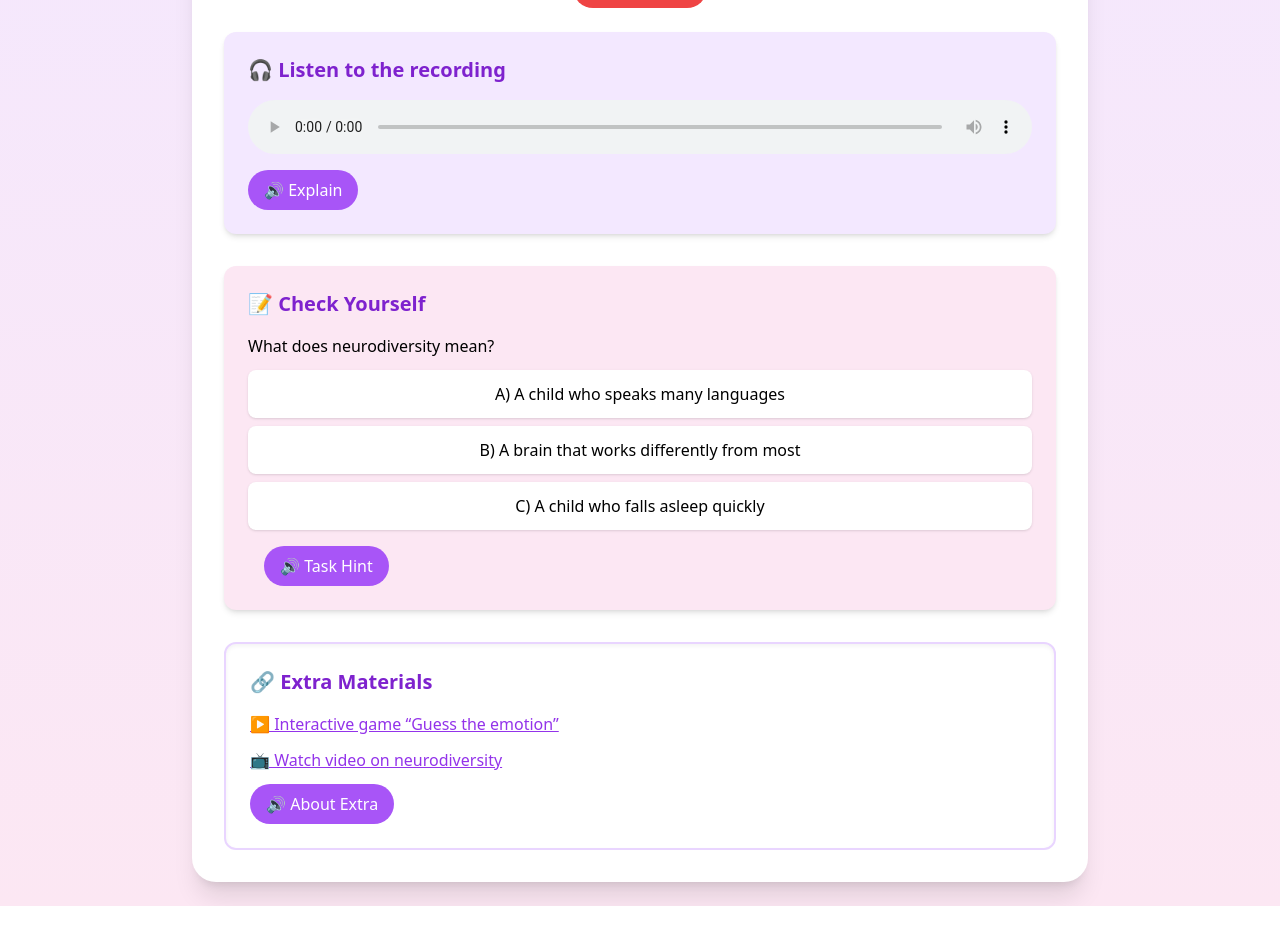
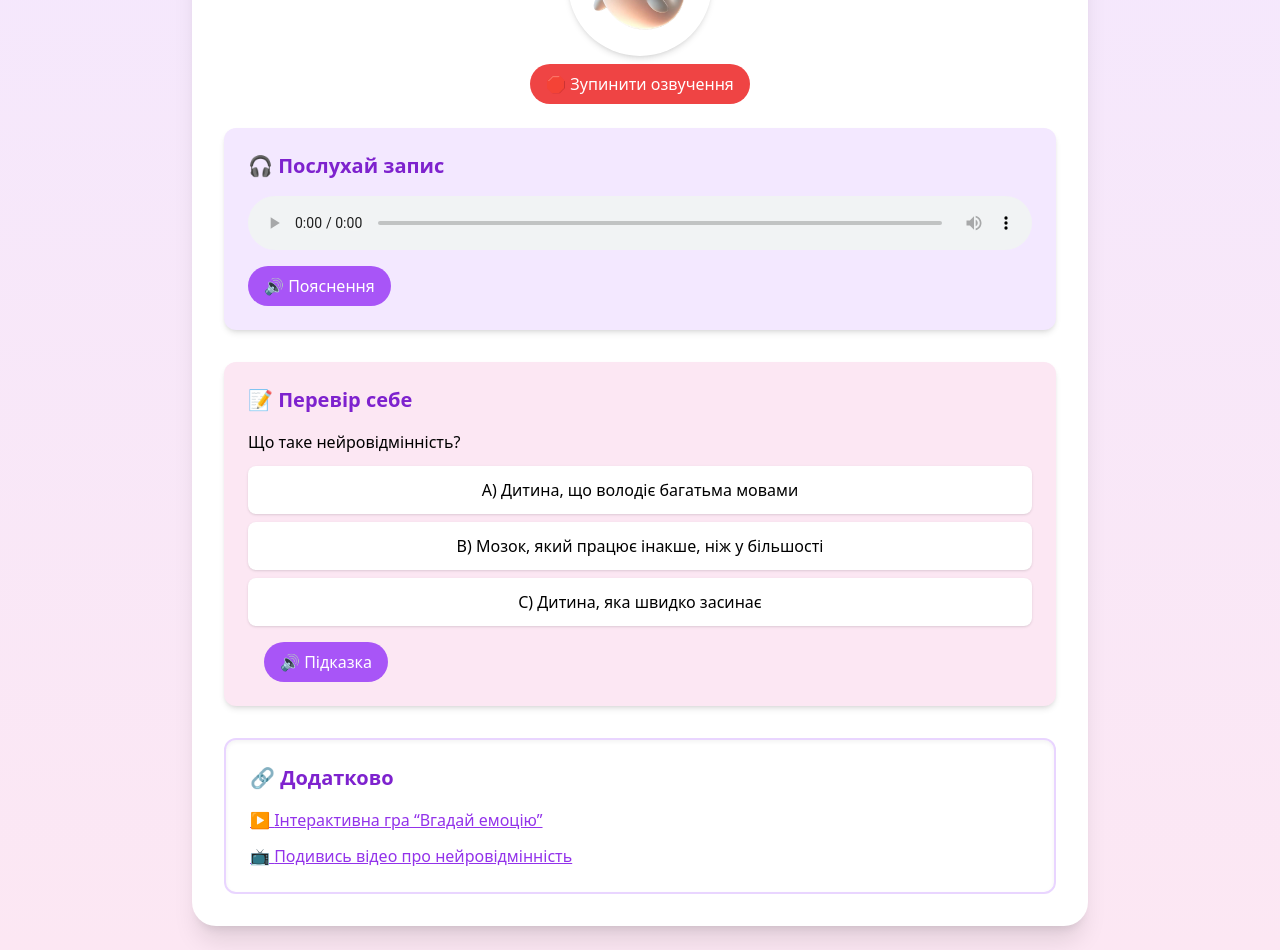
Before and after one commit to Milana-Budzanovska/learning, a React (Vite) app: page /audio in a window 1280 px wide. Shown: the part 300-1250 px from the top of the page. Before the commit the page ends 1206 px from the top, so only its background shows below. Built offline with nearby package versions, Linux system fonts and the light colour scheme; the HTML template or start-up script is replaced by a standard one.

Commit message:
Update AudioLesson.tsx

```diff
--- a/src/AudioLesson.tsx
+++ b/src/AudioLesson.tsx
@@ -4,9 +4,17 @@ const AudioLessonPage: React.FC = () => {
   const [selected, setSelected] = useState<string | null>(null);
   const [submitted, setSubmitted] = useState(false);
   const [feedback, setFeedback] = useState<string>('');
+  const [language, setLanguage] = useState<'uk' | 'en'>('uk');
+
   const correctAnswer = 'B';
 
+  const playAudio = (src: string) => {
+    const audio = new Audio(src);
+    audio.play();
+  };
+
   const speak = (text: string) => {
+    if (language !== 'en') return;
     const utterance = new SpeechSynthesisUtterance(text);
     utterance.lang = 'en-US';
     utterance.pitch = 1.2;
@@ -25,111 +33,155 @@ const AudioLessonPage: React.FC = () => {
   };
 
   useEffect(() => {
-    const intro = "Hello! I'm Flick, your dolphin assistant. Today we'll learn something really interesting.";
-    if (speechSynthesis.getVoices().length === 0) {
-      speechSynthesis.addEventListener('voiceschanged', () => speak(intro));
+    if (language === 'uk') {
+      playAudio('/audio_for_audio_lesson/podcast.mp3');
     } else {
-      speak(intro);
+      speak("Hello! I'm Flick, your dolphin assistant. Today we'll learn something really interesting.");
     }
-    return () => speechSynthesis.cancel();
-  }, []);
+    return () => stopSpeaking();
+  }, [language]);
 
   const handleAnswer = (answer: string) => {
     setSelected(answer);
+    setFeedback('');
+    if (language === 'uk') {
+      const fileMap: Record<string, string> = {
+        A: '/audio_for_audio_lesson/answer_a.mp3',
+        B: '/audio_for_audio_lesson/answer_b.mp3',
+        C: '/audio_for_audio_lesson/answer_c.mp3'
+      };
+      playAudio(fileMap[answer]);
+    } else {
       speak(`You selected option ${answer}`);
-    setFeedback('');
+    }
   };
 
   const handleSubmit = () => {
     setSubmitted(true);
     if (selected === correctAnswer) {
-      speak("Great job! That’s the correct answer.");
-      setFeedback("✅ Correct! That’s the right answer.");
+      if (language === 'uk') playAudio('/audio_for_audio_lesson/correct.mp3');
+      else speak("Great job! That’s the correct answer.");
+      setFeedback(language === 'uk' ? "✅ Молодець! Це правильна відповідь." : "✅ Correct! That’s the right answer.");
     } else {
-      speak("That’s okay! Mistakes help us learn. Let’s try again.");
-      setFeedback("❌ Incorrect. Try again.");
+      if (language === 'uk') playAudio('/audio_for_audio_lesson/wrong.mp3');
+      else speak("That’s okay! Mistakes help us learn. Let’s try again.");
+      setFeedback(language === 'uk' ? "❌ Помилка. Спробуй ще раз." : "❌ Incorrect. Try again.");
     }
   };
 
   return (
     <div className="min-h-screen bg-gradient-to-b from-purple-100 to-pink-100 p-6 font-sans">
       <div className="max-w-4xl mx-auto bg-white rounded-3xl shadow-xl p-8">
-        <h1 className="text-3xl font-bold text-center text-purple-700 mb-6">Audio Lesson</h1>
+        <div className="flex justify-between items-center mb-4">
+          <img src="/assets/flik.png" alt="Flik" className="w-20 h-20 rounded-full shadow" />
+          <button
+            onClick={() => setLanguage(language === 'uk' ? 'en' : 'uk')}
+            className="bg-purple-200 hover:bg-purple-300 text-purple-800 font-semibold py-2 px-4 rounded-full shadow"
+          >
+            {language === 'uk' ? '🌐 English version' : '🌐 Українська версія'}
+          </button>
+        </div>
 
-        {/* Assistant */}
+        <h1 className="text-3xl font-bold text-center text-purple-700 mb-6">
+          {language === 'uk' ? 'Аудіо урок' : 'Audio Lesson'}
+        </h1>
+
         <div className="flex flex-col items-center mb-6">
-          <img
-            src="/assets/flik.png"
-            alt="Assistant"
-            className="w-36 h-36 rounded-full shadow-md"
-          />
+          <img src="/assets/flik.png" alt="Assistant" className="w-36 h-36 rounded-full shadow-md" />
           <button
             onClick={stopSpeaking}
             className="mt-2 bg-red-500 text-white px-4 py-2 rounded-full hover:bg-red-600 transition"
           >
-            🛑 Stop Voice
+            🛑 {language === 'uk' ? 'Зупинити озвучення' : 'Stop Voice'}
           </button>
         </div>
 
-        {/* Audio */}
         <div className="bg-purple-100 p-6 rounded-xl shadow-md mb-8">
-          <h2 className="text-xl font-semibold text-purple-700 mb-4">🎧 Listen to the recording</h2>
+          <h2 className="text-xl font-semibold text-purple-700 mb-4">
+            🎧 {language === 'uk' ? 'Послухай запис' : 'Listen to the recording'}
+          </h2>
           <audio controls className="w-full">
-            <source src="https://www.soundhelix.com/examples/mp3/SoundHelix-Song-1.mp3" type="audio/mpeg" />
+            <source src="/audio_for_audio_lesson/podcast.mp3" type="audio/mpeg" />
             Your browser does not support audio.
           </audio>
+          {language === 'uk' && (
+            <button
+              onClick={() => playAudio('/audio_for_audio_lesson/play_audio_instruction.mp3')}
+              className="mt-4 bg-purple-500 text-white px-4 py-2 rounded-full hover:bg-purple-700"
+            >
+              🔊 Пояснення
+            </button>
+          )}
+          {language === 'en' && (
             <button
               onClick={() => speak("Now we’ll listen to the learning audio. Please listen carefully.")}
               className="mt-4 bg-purple-500 text-white px-4 py-2 rounded-full hover:bg-purple-700"
             >
               🔊 Explain
             </button>
+          )}
         </div>
 
-        {/* Quiz */}
         <div className="bg-pink-100 p-6 rounded-xl shadow-md mb-8">
-          <h2 className="text-xl font-semibold text-purple-700 mb-4">📝 Check Yourself</h2>
-          <p className="mb-3">What does neurodiversity mean?</p>
+          <h2 className="text-xl font-semibold text-purple-700 mb-4">
+            📝 {language === 'uk' ? 'Перевір себе' : 'Check Yourself'}
+          </h2>
+          <p className="mb-3">
+            {language === 'uk' ? 'Що таке нейровідмінність?' : 'What does neurodiversity mean?'}
+          </p>
           <ul className="space-y-2">
-            <li><button onClick={() => handleAnswer('A')} disabled={submitted} className={`w-full p-3 rounded-lg shadow hover:bg-purple-50 ${selected === 'A' ? 'bg-purple-200' : 'bg-white'}`}>A) A child who speaks many languages</button></li>
-            <li><button onClick={() => handleAnswer('B')} disabled={submitted} className={`w-full p-3 rounded-lg shadow hover:bg-purple-50 ${selected === 'B' ? 'bg-purple-200' : 'bg-white'}`}>B) A brain that works differently from most</button></li>
-            <li><button onClick={() => handleAnswer('C')} disabled={submitted} className={`w-full p-3 rounded-lg shadow hover:bg-purple-50 ${selected === 'C' ? 'bg-purple-200' : 'bg-white'}`}>C) A child who falls asleep quickly</button></li>
+            <li><button onClick={() => handleAnswer('A')} disabled={submitted} className={`w-full p-3 rounded-lg shadow hover:bg-purple-50 ${selected === 'A' ? 'bg-purple-200' : 'bg-white'}`}>A) {language === 'uk' ? 'Дитина, що володіє багатьма мовами' : 'A child who speaks many languages'}</button></li>
+            <li><button onClick={() => handleAnswer('B')} disabled={submitted} className={`w-full p-3 rounded-lg shadow hover:bg-purple-50 ${selected === 'B' ? 'bg-purple-200' : 'bg-white'}`}>B) {language === 'uk' ? 'Мозок, який працює інакше, ніж у більшості' : 'A brain that works differently from most'}</button></li>
+            <li><button onClick={() => handleAnswer('C')} disabled={submitted} className={`w-full p-3 rounded-lg shadow hover:bg-purple-50 ${selected === 'C' ? 'bg-purple-200' : 'bg-white'}`}>C) {language === 'uk' ? 'Дитина, яка швидко засинає' : 'A child who falls asleep quickly'}</button></li>
           </ul>
           {!submitted && selected && (
             <button
               onClick={handleSubmit}
               className="mt-4 bg-purple-600 text-white py-2 px-4 rounded-full hover:bg-purple-700"
             >
-              ✅ Check
+              ✅ {language === 'uk' ? 'Перевірити' : 'Check'}
             </button>
           )}
           {submitted && (
             <p className="mt-4 text-lg text-purple-700 font-semibold">{feedback}</p>
           )}
           <button
-            onClick={() => speak("In this task, choose the correct answer. Don’t worry if you’re not sure. I’m here to help!")}
+            onClick={() => {
+              if (language === 'uk') playAudio('/audio_for_audio_lesson/hint.mp3');
+              else speak("In this task, choose the correct answer. Don’t worry if you’re not sure. I’m here to help!");
+            }}
             className="mt-4 ml-4 bg-purple-500 text-white px-4 py-2 rounded-full hover:bg-purple-700"
           >
-            🔊 Task Hint
+            🔊 {language === 'uk' ? 'Підказка' : 'Task Hint'}
           </button>
         </div>
 
-        {/* Extra Materials */}
-        <div className="bg-white p-6 rounded-xl shadow-inner border-2 border-purple-200">
-          <h2 className="text-xl font-semibold text-purple-700 mb-4">🔗 Extra Materials</h2>
+        <div
+          className="bg-white p-6 rounded-xl shadow-inner border-2 border-purple-200"
+          onMouseEnter={() => playAudio('/audio_for_audio_lesson/extra_hover.mp3')}
+        >
+          <h2 className="text-xl font-semibold text-purple-700 mb-4">
+            🔗 {language === 'uk' ? 'Додатково' : 'Extra Materials'}
+          </h2>
           <div className="space-y-3">
-            <a href="https://learningapps.org/display?v=pk6hxv9oa24" target="_blank" rel="noreferrer" className="block text-purple-600 underline hover:text-purple-800">
-              ▶️ Interactive game “Guess the emotion”
+            <a
+              href="https://learningapps.org/display?v=pk6hxv9oa24"
+              target="_blank"
+              rel="noreferrer"
+              onClick={() => playAudio('/audio_for_audio_lesson/extra_click.mp3')}
+              className="block text-purple-600 underline hover:text-purple-800"
+            >
+              ▶️ {language === 'uk' ? 'Інтерактивна гра “Вгадай емоцію”' : 'Interactive game “Guess the emotion”'}
             </a>
-            <a href="https://www.youtube.com/watch?v=jh7wLjqI5PY" target="_blank" rel="noreferrer" className="block text-purple-600 underline hover:text-purple-800">
-              📺 Watch video on neurodiversity
+            <a
+              href="https://www.youtube.com/watch?v=jh7wLjqI5PY"
+              target="_blank"
+              rel="noreferrer"
+              onClick={() => playAudio('/audio_for_audio_lesson/extra_click.mp3')}
+              className="block text-purple-600 underline hover:text-purple-800"
+            >
+              📺 {language === 'uk' ? 'Подивись відео про нейровідмінність' : 'Watch video on neurodiversity'}
             </a>
-            <button
-              onClick={() => speak("If you want to learn more, try the game or watch the video below.")}
-              className="mt-4 bg-purple-500 text-white px-4 py-2 rounded-full hover:bg-purple-700"
-            >
-              🔊 About Extra
-            </button>
           </div>
         </div>
       </div>
```
Lines whose indentation alone changed are shown as unchanged.
